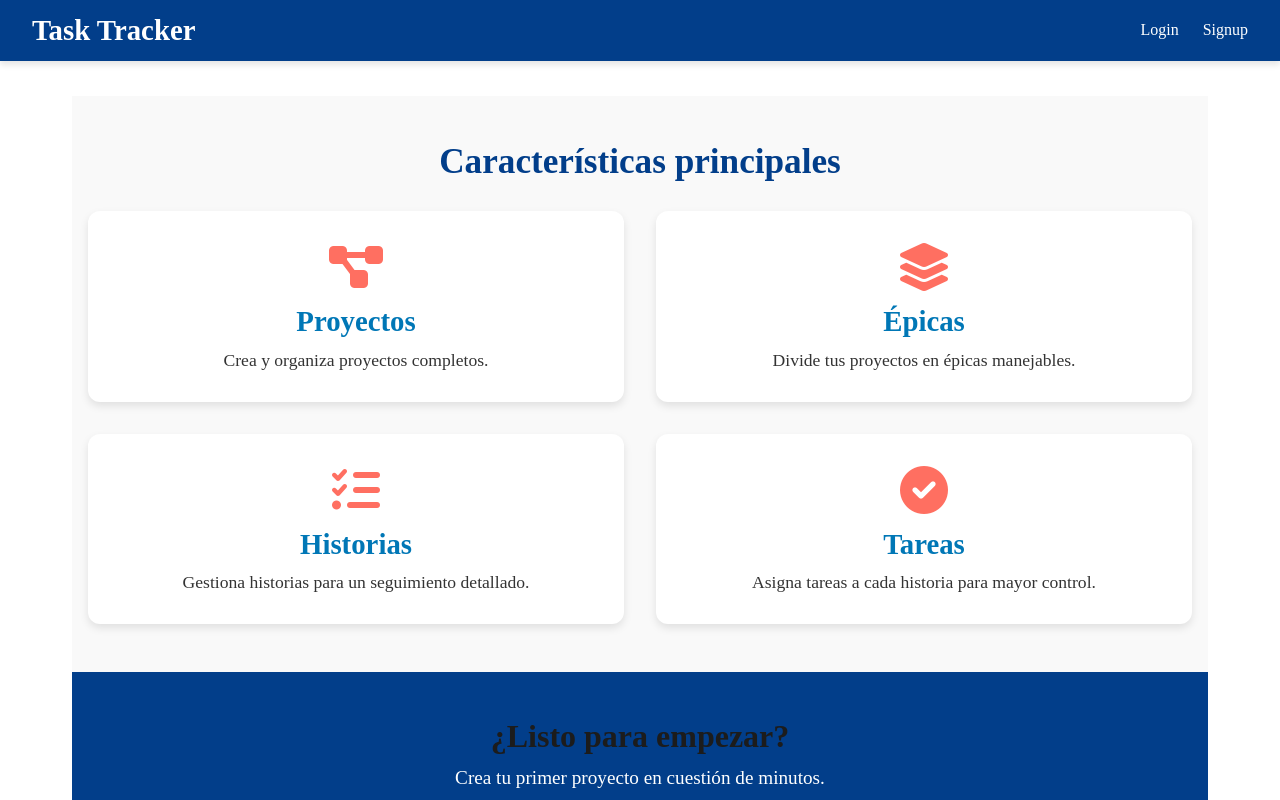
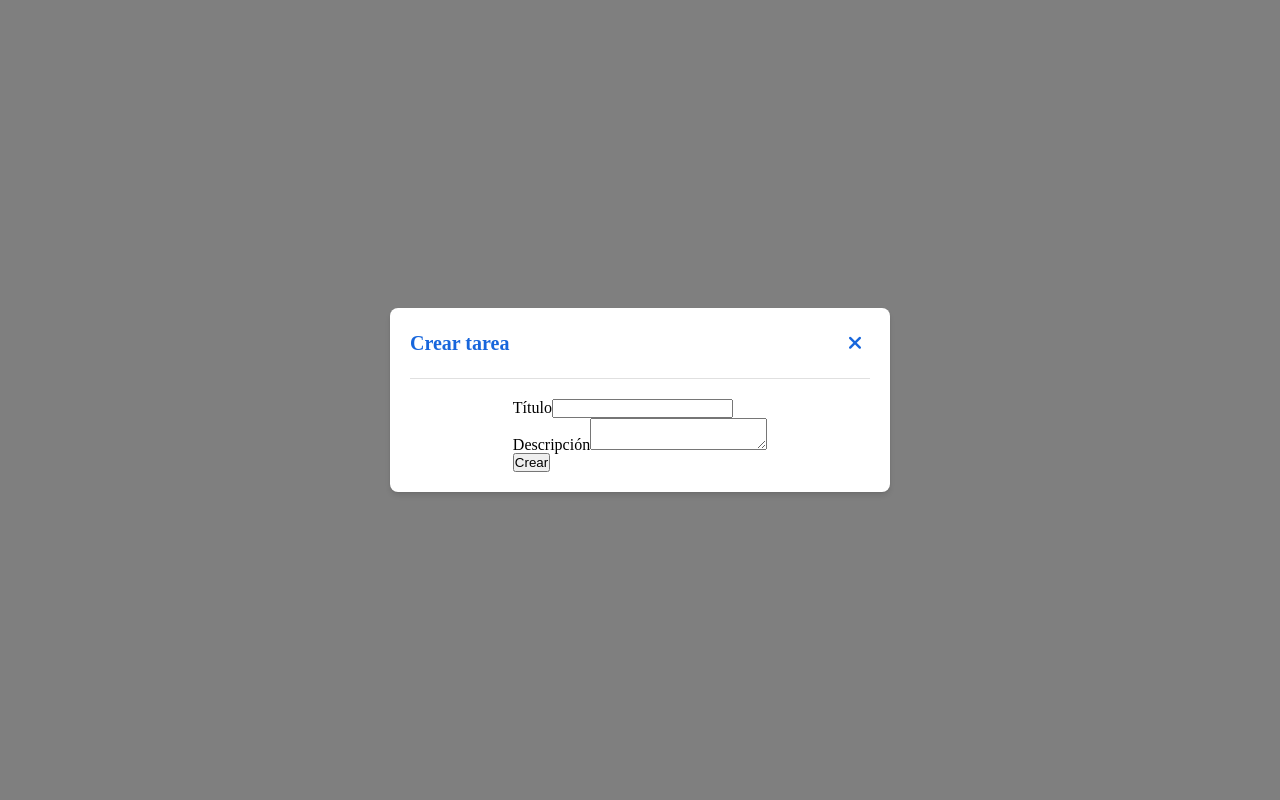
Before and after one commit to gonzaloLT/tracker-task, a React (Vite) app: page /my-projects/1/1/1 in a window 1280 px wide. Before the commit this address led to /. Shown: the top 800 px of the page. Built offline with nearby package versions, Linux system fonts and the light colour scheme.

Commit message:
Creando modal y principio de formulario

```diff
--- a/package.json
+++ b/package.json
@@ -12,6 +12,7 @@
   "dependencies": {
     "react": "^18.3.1",
     "react-dom": "^18.3.1",
+    "react-hook-form": "^7.53.0",
     "react-icons": "^5.3.0",
     "react-router-dom": "^6.26.2"
   },
--- /dev/null
+++ b/src/components/Form/FormTask.jsx
@@ -0,0 +1,28 @@
+import React from 'react'
+import { useForm } from 'react-hook-form'
+
+export const FormTask = () => {
+    const { register, handleSubmit } = useForm();
+
+
+
+
+
+    return (
+        <div>
+            <form>
+                <div>
+                    <label htmlFor="title">Título</label>
+                    <input type="text" id="title" name="title" />
+                </div>
+
+                <div>
+                    <label htmlFor="description">Descripción</label>
+                    <textarea id="description" name="description" />
+                </div>
+
+                <button type="submit">Crear</button>
+            </form>
+        </div>
+    )
+}
--- a/src/components/Story/StoryTasks.jsx
+++ b/src/components/Story/StoryTasks.jsx
@@ -1,15 +1,12 @@
 import React, { useState } from 'react';
 import { useFetchTasksStory } from "../../hooks/useFetchTasksStory";
-import { TaskList } from "../TaskList";
+import { TaskList } from '../Task/TaskList';
 import styles from './styles/storyTasks.module.css';
 
 export const StoryTasks = ({ storyId }) => {
     const { data: tasks, loading: loadingTasks } = useFetchTasksStory(storyId);
     const [isCreatingTask, setIsCreatingTask] = useState(false);
 
-    const handleCreateTask = () => {
-        //Logica para crear una nueva tarea
-    };
 
     return (
         <div className={styles.tasksContainer}>
--- a/src/components/TaskItem/index.jsx
+++ b/src/components/Task/TaskItem.jsx
@@ -1,5 +1,5 @@
 import React, { useState } from 'react'
-import styles from './taskItem.module.css'
+import styles from './styles/taskItem.module.css'
 
 export const TaskItem = ({ task, toggleTask, handleDelete }) => {
     const { name, description, completed } = task;
--- a/src/components/TaskList/index.jsx
+++ b/src/components/Task/TaskList.jsx
@@ -1,6 +1,6 @@
 import React from 'react'
-import styles from './taskList.module.css'
-import { TaskItem } from '../TaskItem';
+import styles from './styles/taskList.module.css'
+import { TaskItem } from './TaskItem';
 
 export const TaskList = ({tasks}) => {
     return tasks.length > 0 ? (
--- a/src/main.jsx
+++ b/src/main.jsx
@@ -5,13 +5,18 @@ import { AuthProvider } from './auth/AuthProvider.jsx'
 import router from './routes/Router.jsx'
 import { TOKEN } from "./TOKEN.js";
 import './index.css'
+import { Modal } from "./utils/Modal.jsx";
+import { FormTask } from "./components/Form/FormTask.jsx";
 
 localStorage.setItem('token', TOKEN);
 
 createRoot(document.getElementById("root")).render(
     <StrictMode>
-        <AuthProvider>
+        {/* <AuthProvider>
             <RouterProvider router={router} />
-        </AuthProvider>
+        </AuthProvider> */}
+        <Modal title={"Crear tarea"}>
+            <FormTask />
+        </Modal>
     </StrictMode>
 );
--- /dev/null
+++ b/src/utils/Modal.jsx
@@ -0,0 +1,22 @@
+import React from 'react'
+import styles from './styles/modal.module.css'
+
+export const Modal = ({ children, isOpen, closeModal, title }) => {
+
+    /* if (!isOpen) return null; */
+
+    return (
+        <div className={styles.overlay}>
+            <div className={styles.modalContainer}>
+                <header className={styles.modalHeader}>
+                    <h3>{title}	</h3>
+                    <button className={styles.modalClose}><i class="fa-solid fa-xmark"></i></button>
+                </header>
+
+                <div className={styles.modalContent}>
+                    {children}
+                </div>
+            </div>
+        </div>
+    )
+}
--- /dev/null
+++ b/src/utils/styles/modal.module.css
@@ -0,0 +1,98 @@
+.overlay {
+    width: 100vw;
+    height: 100vh;
+    position: fixed;
+    top: 0;
+    left: 0;
+    background-color: rgba(0, 0, 0, 0.5);
+    display: flex;
+    justify-content: center;
+    align-items: center;
+    z-index: 1000;
+}
+
+.modalContainer {
+    width: 90%;
+    max-width: 500px;
+    min-height: 100px;
+    background-color: #fff;
+    position: relative;
+    border-radius: 8px;
+    box-shadow: 0 4px 6px rgba(0, 0, 0, 0.1), 0 1px 3px rgba(0, 0, 0, 0.08);
+    padding: 20px;
+    max-height: 90vh;
+    overflow-y: auto;
+}
+
+.modalHeader {
+    display: flex;
+    justify-content: space-between;
+    align-items: center;
+    margin-bottom: 20px;
+    padding-bottom: 20px;
+    border-bottom: 1px solid #e0e0e0;
+}
+
+.modalHeader h3 {
+    font-size: 1.25rem;
+    font-weight: 600;
+    color: #1766DC;
+    margin: 0;
+}
+
+.modalClose {
+    font-size: 1.2rem;
+    width: 30px;
+    height: 30px;
+    border: none;
+    background-color: transparent;
+    color: #1766DC;
+    border-radius: 50%;
+    cursor: pointer;
+    transition: all 0.3s ease;
+    display: flex;
+    justify-content: center;
+    align-items: center;
+    padding: 0;
+}
+
+.modalClose:hover {
+    background-color: rgba(23, 102, 220, 0.1);
+}
+
+.modalContent {
+    display: flex;
+    flex-direction: column;
+    align-items: center;
+}
+
+@media (max-width: 768px) {
+    .modalContainer {
+        width: 95%;
+        padding: 15px;
+    }
+
+    .modalHeader h3 {
+        font-size: 1.1rem;
+    }
+
+    .modalClose {
+        font-size: 1rem;
+        width: 25px;
+        height: 25px;
+    }
+}
+
+@media (max-width: 480px) {
+    .modalContainer {
+        width: 100%;
+        height: 100%;
+        border-radius: 0;
+        max-height: none;
+    }
+
+    .modalHeader {
+        padding-bottom: 15px;
+        margin-bottom: 15px;
+    }
+}
```
Also changed, not shown: src/api/taskApi.jsx (added, +13 -0 lines), src/hooks/useFetchTasksStory.jsx (+6 -6 lines), src/components/Task/styles/taskItem.module.css (renamed from src/components/TaskItem/taskItem.module.css), src/components/Task/styles/taskList.module.css (renamed from src/components/TaskList/taskList.module.css), 1 other file (tests, documents, lock files or other folders).
